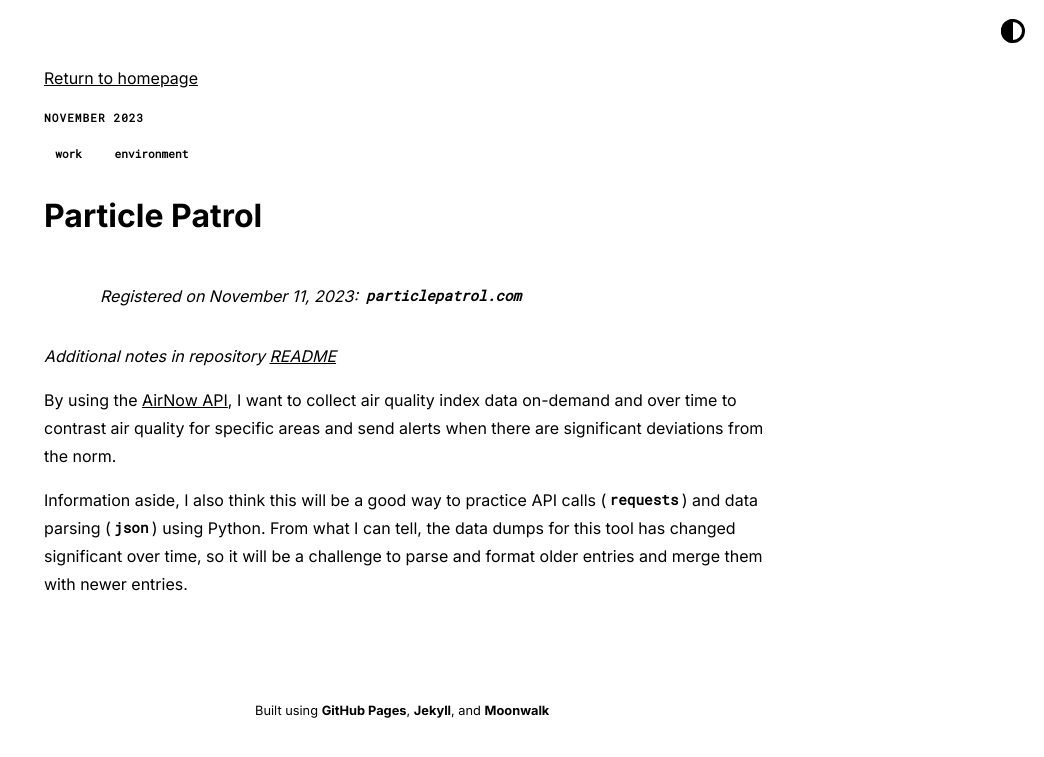
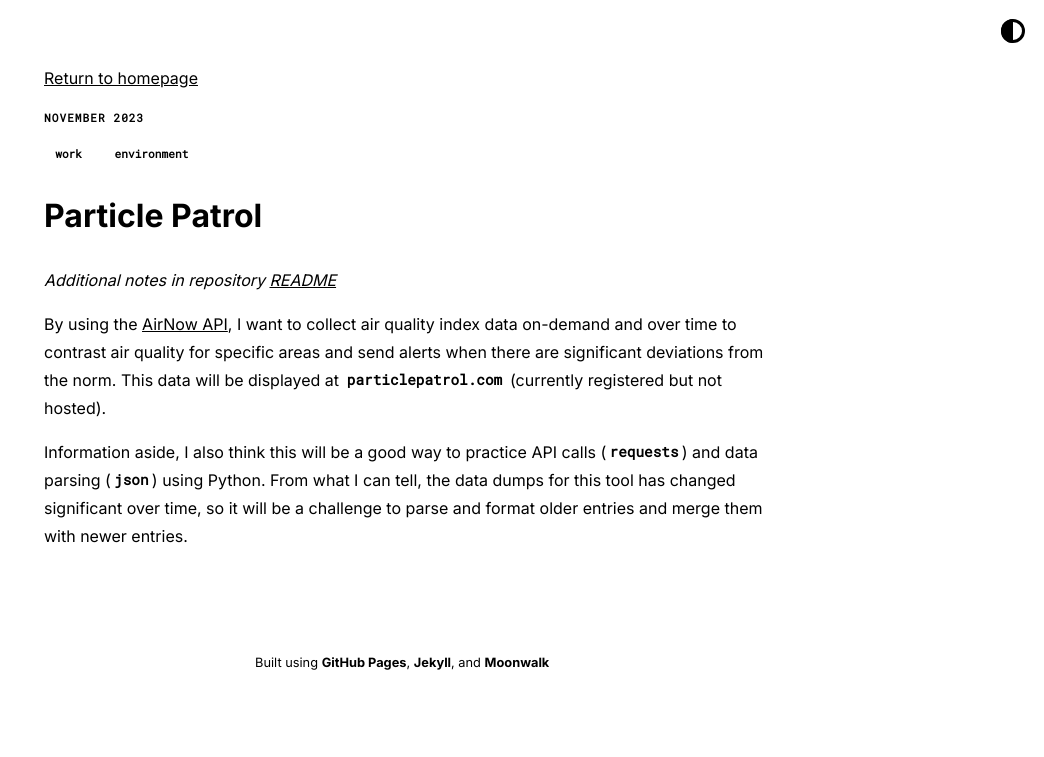
Before and after one commit to blakejacobus/blakejacobus.com, a Jekyll site: the page built from _posts/2023-11-11-particle-patrol.md, in a window 1280 px wide. Shown: the top 757 px of the page, without its empty margins (236-1280 px from the left). Built offline with Jekyll 4.4.1, drawn with Linux system fonts in a browser that asks for light colours.

```diff
--- a/_posts/2023-11-11-particle-patrol.md
+++ b/_posts/2023-11-11-particle-patrol.md
@@ -5,10 +5,8 @@ tags: [work, environment]
 
 # Particle Patrol
 
-> Registered on November 11, 2023: `particlepatrol.com`
-
 _Additional notes in repository [README](https://github.com/blakejacobus/particlepatrol.com)_
 
-By using the [AirNow API](https://docs.airnowapi.org/), I want to collect air quality index data on-demand and over time to contrast air quality for specific areas and send alerts when there are significant deviations from the norm.
+By using the [AirNow API](https://docs.airnowapi.org/), I want to collect air quality index data on-demand and over time to contrast air quality for specific areas and send alerts when there are significant deviations from the norm. This data will be displayed at `particlepatrol.com` (currently registered but not hosted).
 
 Information aside, I also think this will be a good way to practice API calls (`requests`) and data parsing (`json`) using Python. From what I can tell, the data dumps for this tool has changed significant over time, so it will be a challenge to parse and format older entries and merge them with newer entries.
```
Also changed, not shown: _posts/2022-11-19-creation-cookbook.md (+3 -1 lines).
